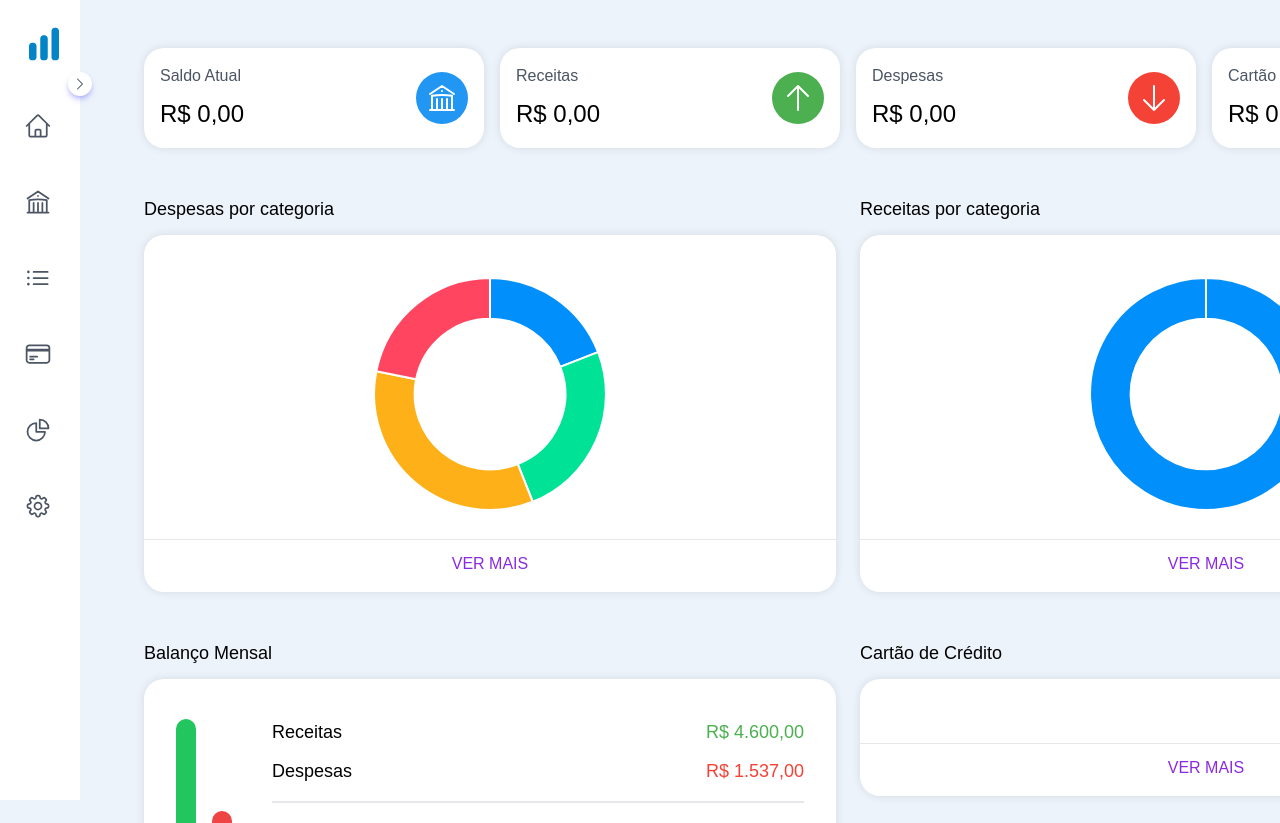
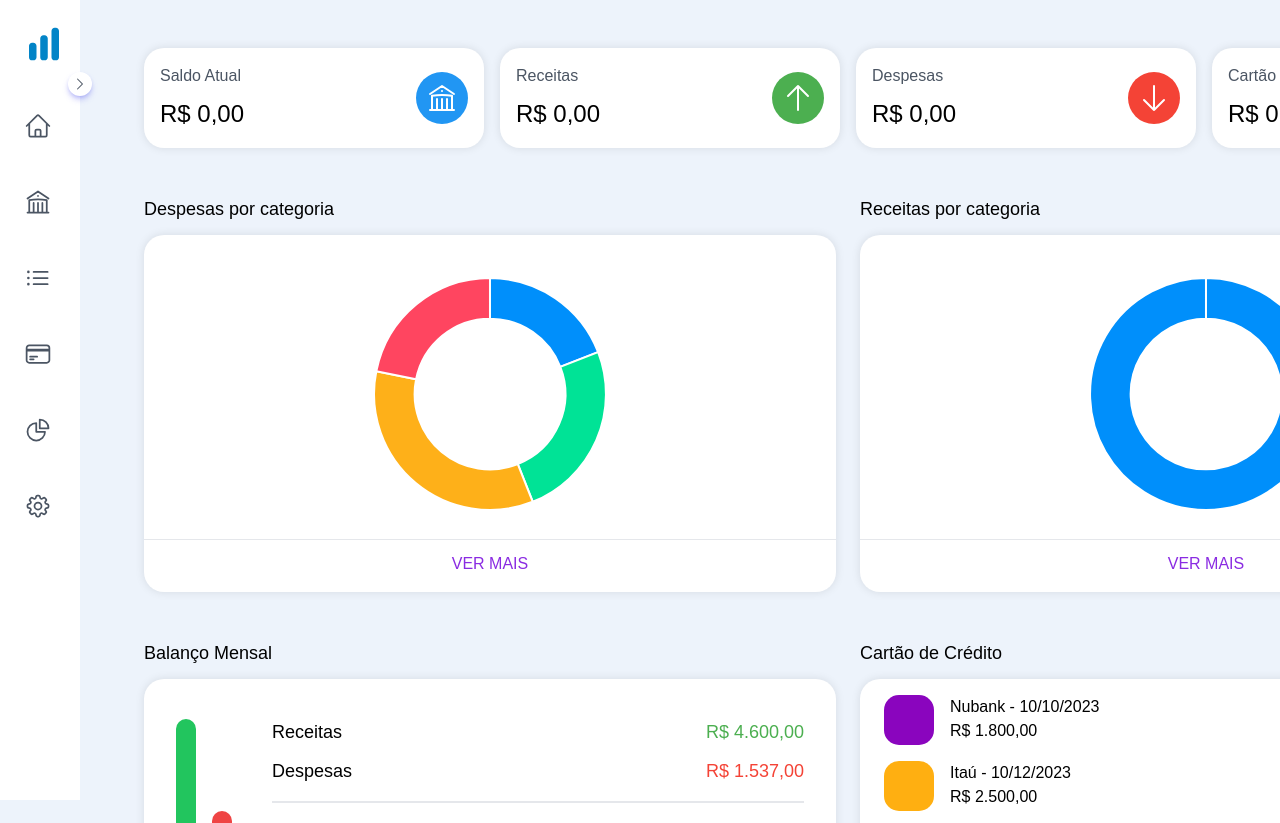
Before and after one commit to ramosnilmar/finance, a Next.js app: page / in a window 1280 px wide. Shown: the top 823 px of the page. Built offline with nearby package versions, Linux system fonts and the light colour scheme.

Commit message:
add card

```diff
--- a/src/app/page.tsx
+++ b/src/app/page.tsx
@@ -3,7 +3,7 @@ import Sidebar from "@/components/Sidebar";
 import TopCard from "@/components/Home/TopCard";
 import MonthlyBalance from "@/components/Home/MonthlyBalance";
 import Chart from "@/components/Home/Chart";
-import CredCard from "@/components/Home/CredCard";
+import CredCard from "@/components/Home/CreditCard";
 
 export default function Home() {
   return (
--- a/src/components/Home/CredCard/index.tsx
+++ /dev/null
@@ -1,14 +0,0 @@
-import Card from "@/components/Card";
-import S from "./style.module.css";
-import { formatPrice } from "@/utils/formatPrice";
-
-export default function CredCard() {
-  return (
-    <Card
-      title="Cartão de Crédito"
-      action={{ title: "Ver mais", link: "/cred-card" }}
-    >
-      <div className="flex gap-6 px-8 py-6"></div>
-    </Card>
-  );
-}
--- /dev/null
+++ b/src/components/Home/CreditCard/index.tsx
@@ -0,0 +1,55 @@
+import Card from "@/components/Card";
+import S from "./style.module.css";
+import { formatPrice } from "@/utils/formatPrice";
+
+const creditCards = [
+  {
+    id: 1,
+    name: "Nubank",
+    invoice: 1800,
+    limit: 5000,
+    color: "#8A05BE",
+    colseData: "10/10/2023",
+  },
+  {
+    id: 2,
+    name: "Itaú",
+    invoice: 2500,
+    limit: 8000,
+    color: "#ffaf11",
+    colseData: "10/12/2023",
+  },
+];
+
+export default function CreditCard() {
+  return (
+    <Card
+      title="Cartão de Crédito"
+      action={{ title: "Ver mais", link: "/credit-card" }}
+    >
+      <div className="flex flex-col gap-4">
+        {creditCards.map((card) => (
+          <div key={card.id} className="flex px-6 gap-4">
+            <div
+              className={S.logoCard}
+              style={{ background: card.color }}
+            ></div>
+            <div className="flex flex-col">
+              <div className={S.title}>
+                {card.name} - <span>{card.colseData}</span>
+              </div>
+              <div className={S.value}>{formatPrice(card.invoice)}</div>
+              <div className={S.progressWrapper}>
+                <div className={S.proggress}></div>
+              </div>
+            </div>
+          </div>
+        ))}
+        <div className="flex justify-between px-6">
+          <span>TOTAL</span>
+          <span>1800</span>
+        </div>
+      </div>
+    </Card>
+  );
+}
--- /dev/null
+++ b/src/components/Home/CreditCard/style.module.css
@@ -0,0 +1,5 @@
+.logoCard {
+    width: 50px;
+    height: 50px;
+    border-radius: 30%;
+}
```
Also changed, not shown: src/components/Home/CredCard/style.module.css (deleted).
